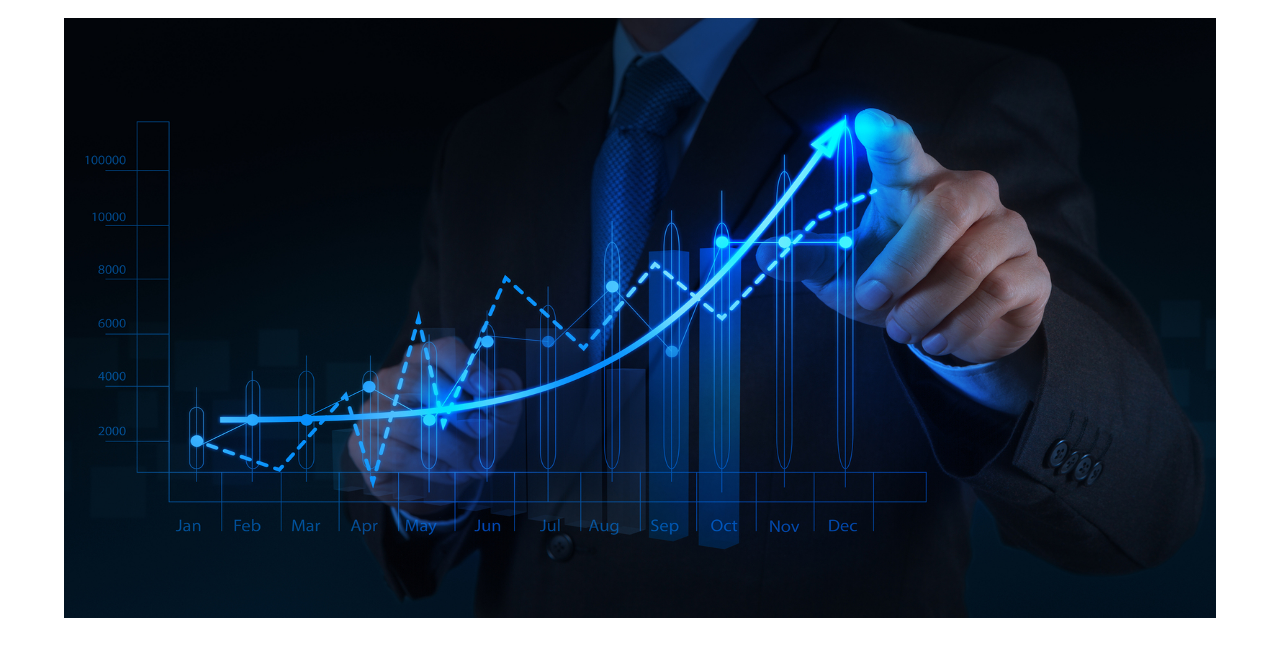
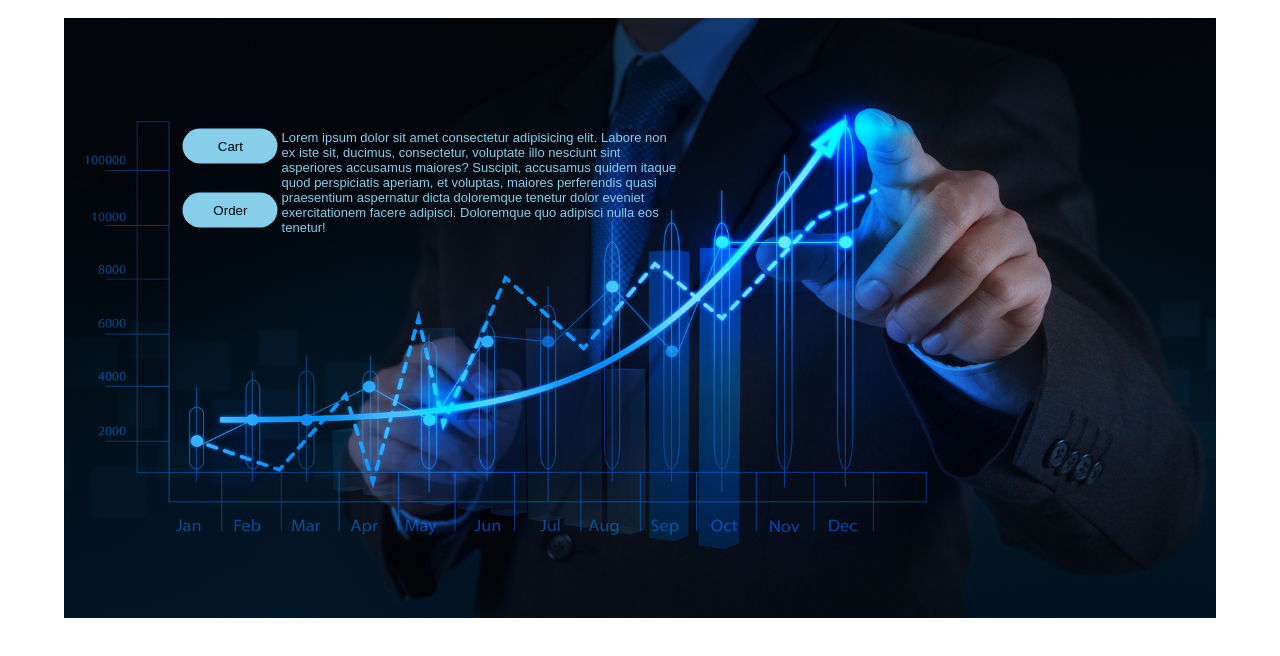
Before and after one commit to ravigitX/CODSOFT, a plain HTML site: page index.html in a window 1280 px wide. Shown: the part 142-798 px from the top of the page. Drawn offline with Linux system fonts and the light colour scheme.

Commit message:
adding buttons on image

```diff
--- a/css/style.css
+++ b/css/style.css
@@ -120,3 +120,39 @@ button{
     width: 90%;
     height: 75vh;
 }
+
+.order{
+    position: absolute;
+    left: 18%;
+    top: 44%;
+    background-color: skyblue;
+}
+
+.cart{
+    position: absolute;
+    left:18% ;
+    top: 36%;
+    background-color: skyblue;
+}
+
+.cart:hover{
+    background-color: white;
+    color: red;
+    font-style: italic;
+    border: 2px solid red;
+}
+
+.order:hover{
+    background-color: white;
+    color: red;
+    font-style: italic;
+    border: 2px solid red;
+}
+.content1{
+    position: absolute;
+    top: 34%;
+    left: 22%;
+    width: 400px;
+    color: skyblue;
+    font-size: small;
+}
--- a/index.html
+++ b/index.html
@@ -8,10 +8,10 @@
     <!--Google fonts-->
     <link rel="preconnect" href="https://fonts.googleapis.com">
 
-    <!-- Libraries -->
+    <!-- Libraries-->
     <link rel="stylesheet" href="https://stackpath.bootstrapcdn.com/font-awesome/4.7.0/css/font-awesome.min.css">
 
-    <!-- Custom styling -->
+    <!-- Custom styling-->
     <link rel="stylesheet" href="./css/util.css">
     <link rel="stylesheet" href="./css/animation.css">
     <link rel="stylesheet" href="./css/style.css">
@@ -64,8 +64,10 @@
     <main class="content">
         <div>
                 <img src="assets/images/about.jpg" alt="about-image" class="about-image">
+                <button class="order">Order</button>
+                <button class="cart">Cart</button>
+                <p class="content1">Lorem ipsum dolor sit amet consectetur adipisicing elit. Labore non ex iste sit, ducimus, consectetur, voluptate illo nesciunt sint asperiores accusamus maiores? Suscipit, accusamus quidem itaque quod perspiciatis aperiam, et voluptas, maiores perferendis quasi praesentium aspernatur dicta doloremque tenetur dolor eveniet exercitationem facere adipisci. Doloremque quo adipisci nulla eos tenetur!</p>
         </div>
-
     </main>
 </body>
 </html>
```
